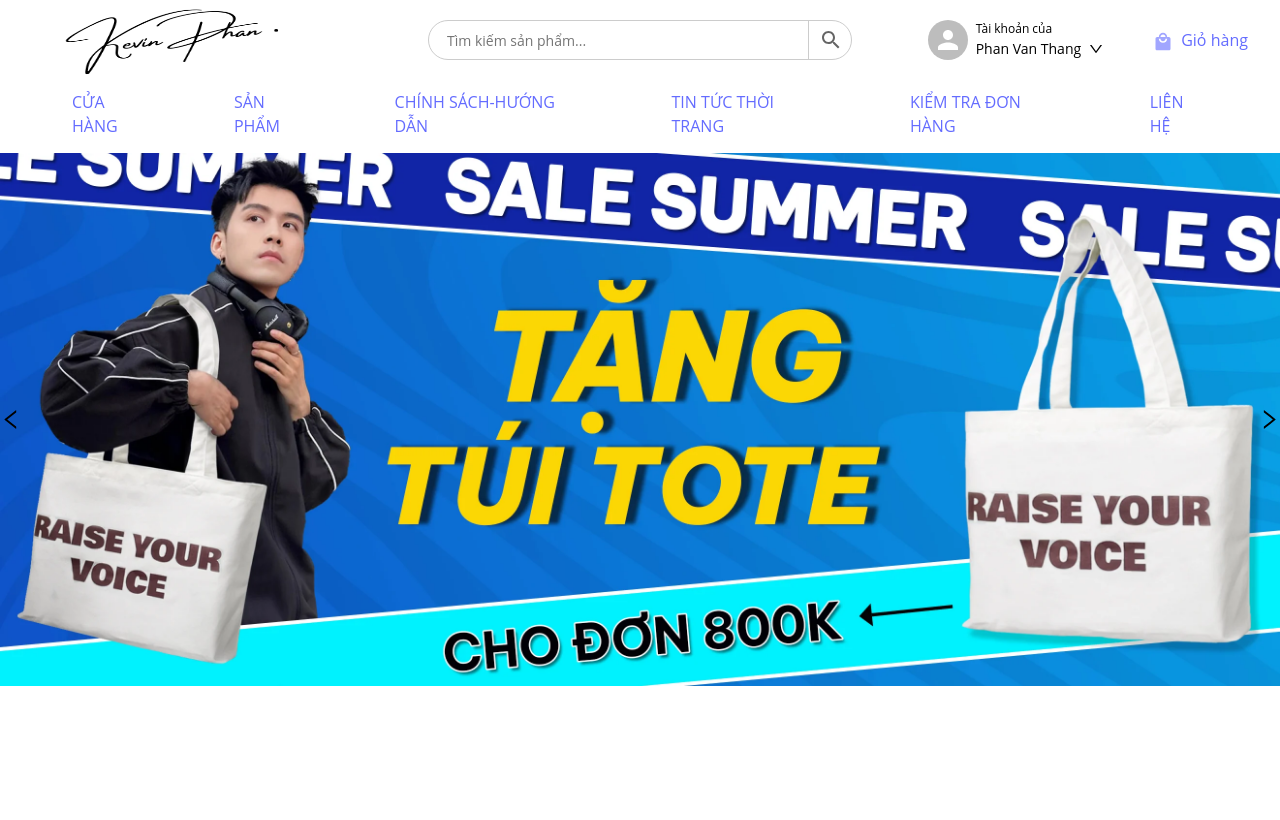
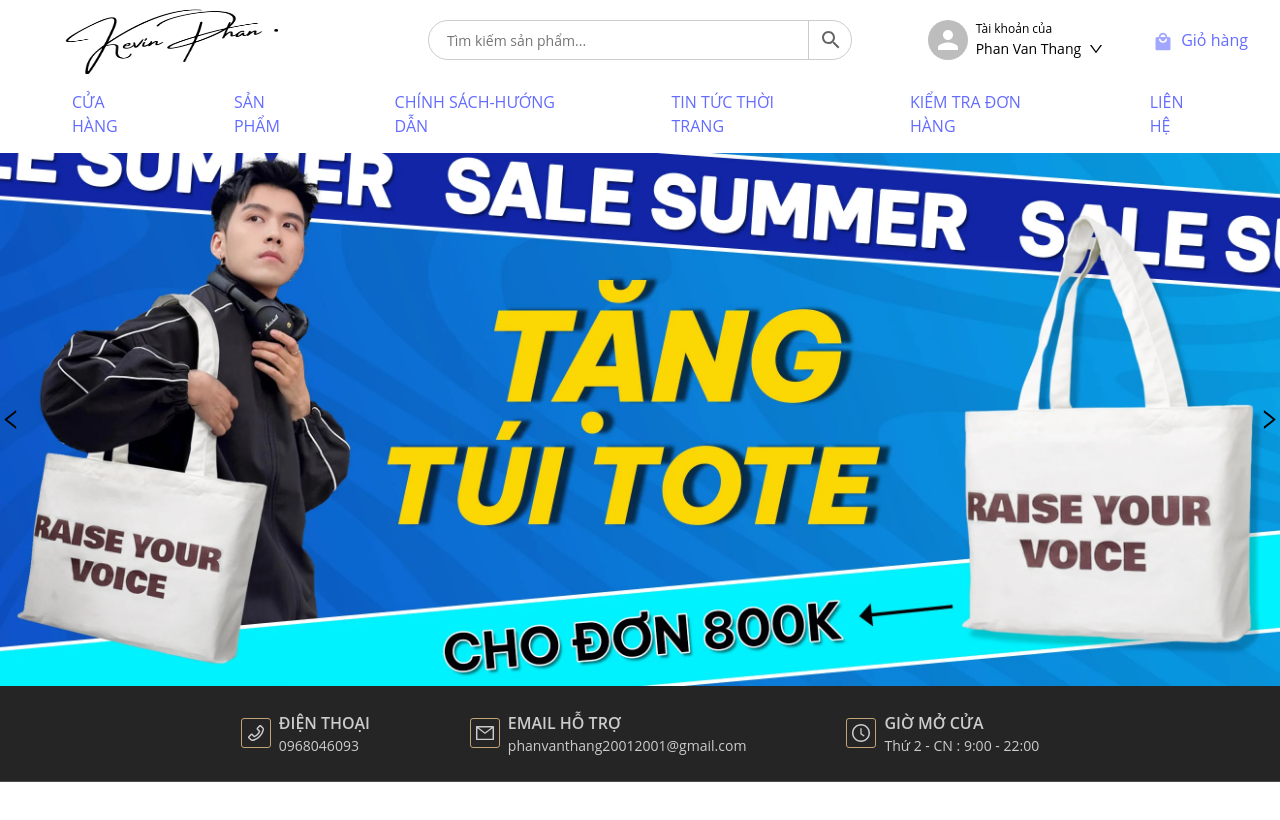
Before and after one commit to phanvanthang0411/Website-Clothes, a React (Vite) app in the folder Website-Clothes-Purchase/: page / in a window 1280 px wide. Shown: the top 820 px of the page. Built offline with nearby package versions, Linux system fonts and the light colour scheme.

Commit message:
[WEB-CLOTHES-9] Add common footer for system.

```diff
--- /dev/null
+++ b/Website-Clothes-Purchase/src/commonComponent/component/footer.tsx
@@ -0,0 +1,99 @@
+import '../scss/footer.scss'
+import {
+    PhoneOutlined,
+    MailOutlined,
+    ClockCircleOutlined,
+    FacebookOutlined,
+    InstagramOutlined,
+    YoutubeFilled
+} from '@ant-design/icons'
+
+const items = [
+    {
+        id: 'phone-number-support',
+        icon: <PhoneOutlined></PhoneOutlined>,
+        title: 'ĐIỆN THOẠI',
+        description: '0968046093'
+    },
+    {
+        id: 'email-support',
+        icon: <MailOutlined></MailOutlined>,
+        title: 'EMAIL HỖ TRỢ',
+        description: 'phanvanthang20012001@gmail.com'
+    },
+    {
+        id: 'time-open',
+        icon: <ClockCircleOutlined></ClockCircleOutlined>,
+        title: 'GIỜ MỞ CỬA',
+        description: 'Thứ 2 - CN : 9:00 - 22:00'
+    }
+]
+
+const BaseFooter = () => {
+    return (
+        <footer className='common-footer' id='footer'>
+            <div className='footer-top'>
+                <div className='footer-top-container'>
+                    {items.map((item, index) => {
+                        return (
+                            <div className='footer-top-container-item' key={`item-${index}`}>
+                                <div className='footer-top-container-item-icon'>{item.icon}</div>
+                                <div>
+                                    <div className='footer-top-container-item-title'>{item.title}</div>
+                                    <div className='footer-top-container-item-description'>{item.description}</div>
+                                </div>
+                            </div>
+                        )
+                    })}
+                </div>
+            </div>
+            <div className='footer-center'>
+                <div className='footer-center-sub'>
+                    <div className='footer-center-tỉtle'>FACEBOOK</div>
+                </div>
+                <div className='footer-center-menu'>
+                    <div className='footer-center-tỉtle'>CHÍNH SÁCH</div>
+                    <ul>
+                        <li>Tìm kiếm</li>
+                        <li>Giới thiệu</li>
+                        <li>Chính sách đổi trả</li>
+                        <li>Chính sách bảo mật</li>
+                    </ul>
+                </div>
+                <div className='footer-center-menu'>
+                    <div className='footer-center-tỉtle'>HỖ TRỢ MUA HÀNG</div>
+                    <ul>
+                        <li>Tất cả sản phẩm</li>
+                    </ul>
+                </div>
+                <div className='footer-center-sub'>
+                    <div className='footer-center-tỉtle'>KẾT NỐI VỚI CHÚNG TÔI</div>
+                    <div></div>
+                    <ul>
+                        <li>
+                            <span>
+                                <FacebookOutlined></FacebookOutlined>
+                            </span>
+                            <span>Facebook</span>
+                        </li>
+                        <li>
+                            <span>
+                                <InstagramOutlined></InstagramOutlined>
+                            </span>
+                            <span>Instagram</span>
+                        </li>
+                        <li>
+                            <span>
+                                <YoutubeFilled></YoutubeFilled>
+                            </span>
+                            <span>Youtube</span>
+                        </li>
+                    </ul>
+                </div>
+            </div>
+            <div className='footer-bottom'></div>
+        </footer>
+    )
+}
+
+export default BaseFooter
--- a/Website-Clothes-Purchase/src/commonComponent/component/header.tsx
+++ b/Website-Clothes-Purchase/src/commonComponent/component/header.tsx
@@ -8,7 +8,7 @@ import { RoutePath } from '../../structure/router/utils'
 import '../scss/header.scss'
 import LoginForm from './loginForm'
 
-export function Header() {
+export default function Header() {
     const [currentValueSearch, setCurrentValueSearch] = useState<string>('')
 
     const handleChangeValue = (e: React.ChangeEvent<HTMLInputElement>) => {
--- a/Website-Clothes-Purchase/src/commonComponent/index.tsx
+++ b/Website-Clothes-Purchase/src/commonComponent/index.tsx
@@ -1,7 +1,8 @@
-import { Header } from './component/header'
+import Header from './component/header'
 import { BaseNavigation } from './component/nav'
 import LoginPopup from './component/loginForm'
 import ImageSlider from './component/imageSlider'
 import LoadingArea from './component/loader/loadingArea'
+import BaseFooter from './component/footer'
 
-export { Header, BaseNavigation, LoginPopup, ImageSlider, LoadingArea }
+export { Header, BaseNavigation, LoginPopup, ImageSlider, LoadingArea, BaseFooter }
--- /dev/null
+++ b/Website-Clothes-Purchase/src/commonComponent/scss/footer.scss
@@ -0,0 +1,40 @@
+#footer{
+    color: #FFFFFF;
+    .footer-top{
+        background-color: var(--footer-color);
+        padding: 25px 0;
+        border-bottom: 1px solid #4c4b4b;
+        display: flex;
+        justify-content: center;
+        &-container{
+            display: flex;
+            gap: 100px;
+            &-item{
+                display: flex;
+                align-items: center;
+                color: #ccc;
+                &-icon{
+                    border: 1px solid #c2a476;
+                    border-radius: 3px;
+                    font-size: 18px;
+                    width: 30px;
+                    height: 30px;
+                    text-align: center;
+                    margin-right: 8px;
+                }
+                &-title{
+                    font-size: 16px;
+                    font-weight: 600;
+                }
+                &-description{
+                    font-size: 14px;
+                }
+            }
+        }
+    }
+    .footer-center{
+        display: flex;
+        justify-content: center;
+        padding: 60px 0;
+    }
+}
--- a/Website-Clothes-Purchase/src/index.css
+++ b/Website-Clothes-Purchase/src/index.css
@@ -15,6 +15,7 @@
   --border-color: #ccc;
   --base-nav-color: #336cbd;
   --button-color: #336cbd;
+  --footer-color: #252525;
 }
 
 a {
--- a/Website-Clothes-Purchase/src/structure/router/protectedRoute.tsx
+++ b/Website-Clothes-Purchase/src/structure/router/protectedRoute.tsx
@@ -1,4 +1,4 @@
-import { Header, BaseNavigation } from '../../commonComponent'
+import { Header, BaseNavigation, BaseFooter } from '../../commonComponent'
 
 interface IProtectedRoute {
     children: JSX.Element
@@ -9,6 +9,7 @@ const ProtectedRoute = ({ children }: IProtectedRoute) => {
             <Header></Header>
             <BaseNavigation></BaseNavigation>
             {children}
+            <BaseFooter></BaseFooter>
         </>
     )
 }
```
